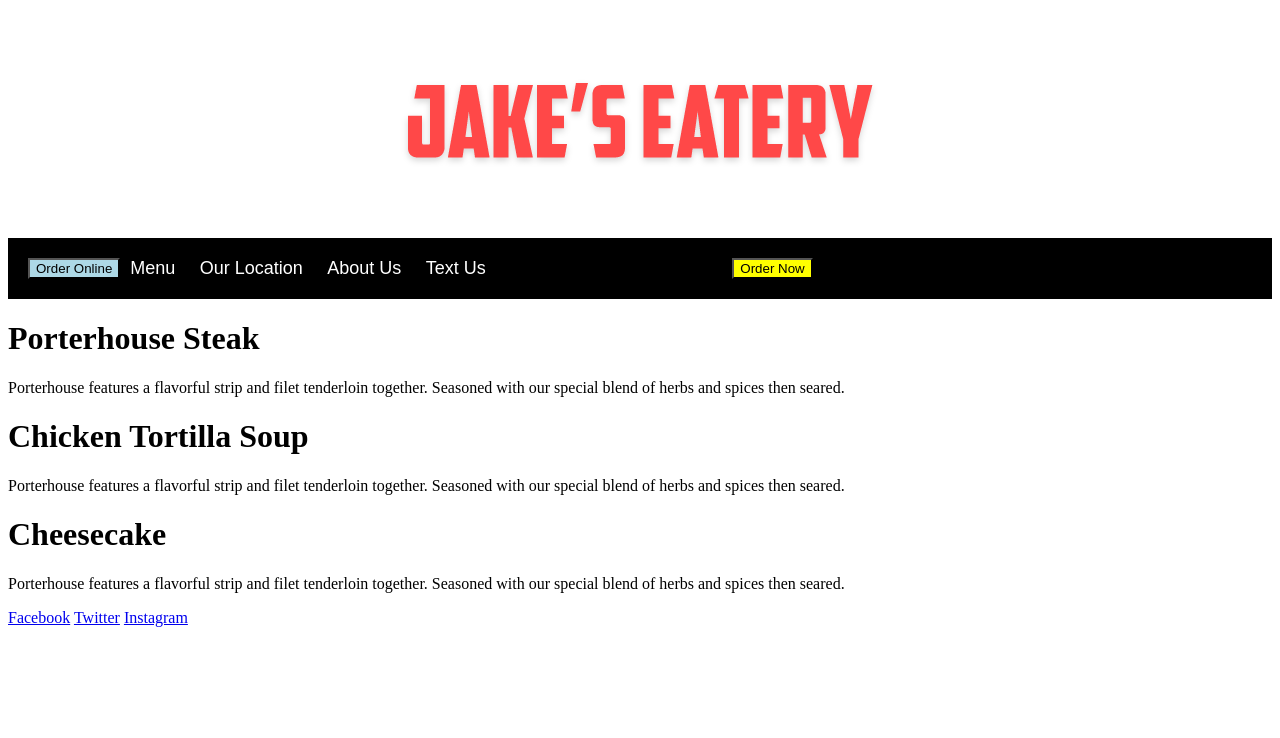
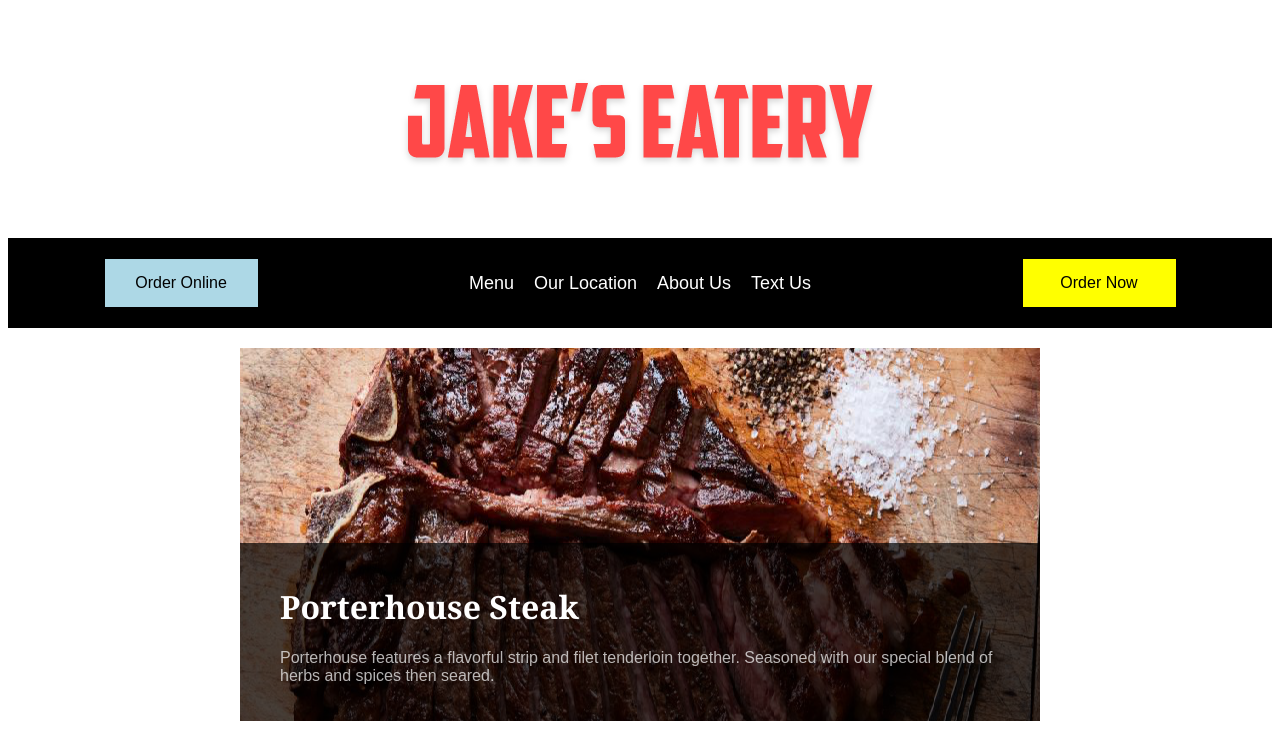
Before and after one commit to A5ray/JakesEatery, a plain HTML site: page index.html in a window 1280 px wide. Shown: the top 738 px of the page. Drawn offline with Linux system fonts and the light colour scheme.

Commit message:
Update style.css

```diff
--- a/css/style.css
+++ b/css/style.css
@@ -14,15 +14,14 @@
     font-family: Arial, Helvetica, sans-serif;
 }
 
-.left .center .right {
+.left, .center, .right {
     display: flex;
-    justify-content: center;;
+    justify-content: center;
     align-items: center;
     height: 50px;
-
 }
 
-.left .right {
+.left, .right {
     width: 25%;
 }
 
@@ -35,11 +34,11 @@
     padding: 10px;
     font-size: 18px;
     text-decoration: none;
-    font-family: Arial, Helvetica, sans-serif;
+    font-family: Arial;
 }
 
 
-.button {
+button {
     color: black;
     font-size: 16px;
     padding: 15px;
@@ -55,4 +54,70 @@
 }
 /* Column styles */
 
+.column {
+    display: flex;
+    flex-direction: column;
+    height: 1200px;
+    width: 800px;
+    margin: 0 auto;
+}
+
+.meal1, .meal2, .meal3 {
+    display: flex;
+    align-items: flex-end;
+    height: 100%;
+    width: 100%;
+    margin-bottom: 20px;
+    background-repeat: no-repeat;
+    background-position: center;
+}
+.meal1 {
+    margin-top: 20px;
+    background-image: url(../images/steak.png);
+}
+.meal2 {
+    background-image: url(../images/soup.png);
+}
+.meal3 {
+    background-image: url(../images/cheesecake.png);
+}
+.text {
+    background: rgba(0,0,0,0.7);
+    width: 100%;
+    padding: 20px 40px;
+    color: white;
+}
+
+p {
+    color: rgba(255, 255, 255, 0.7);
+    font-family: Arial, Helvetica, sans-serif;
+}
+
+h1 {
+    font-family: Georgia, 'Times New Roman', Times, serif;
+}
 /* Footer Styles */
+.footer {
+    background-color: black;
+    height: 50px;
+    display: flex;
+    justify-content: center;
+    align-items: center;
+}
+.fb, .tw, .ig {
+    padding: 10px;
+    text-decoration: none;
+    font-family: Arial, Helvetica, sans-serif;
+    font-size: 10px;
+
+}
+.fb {
+    color: lightblue;
+}
+.tw {
+    color: yellow;
+}
+
+.ig {
+    color: red;
+}
```
